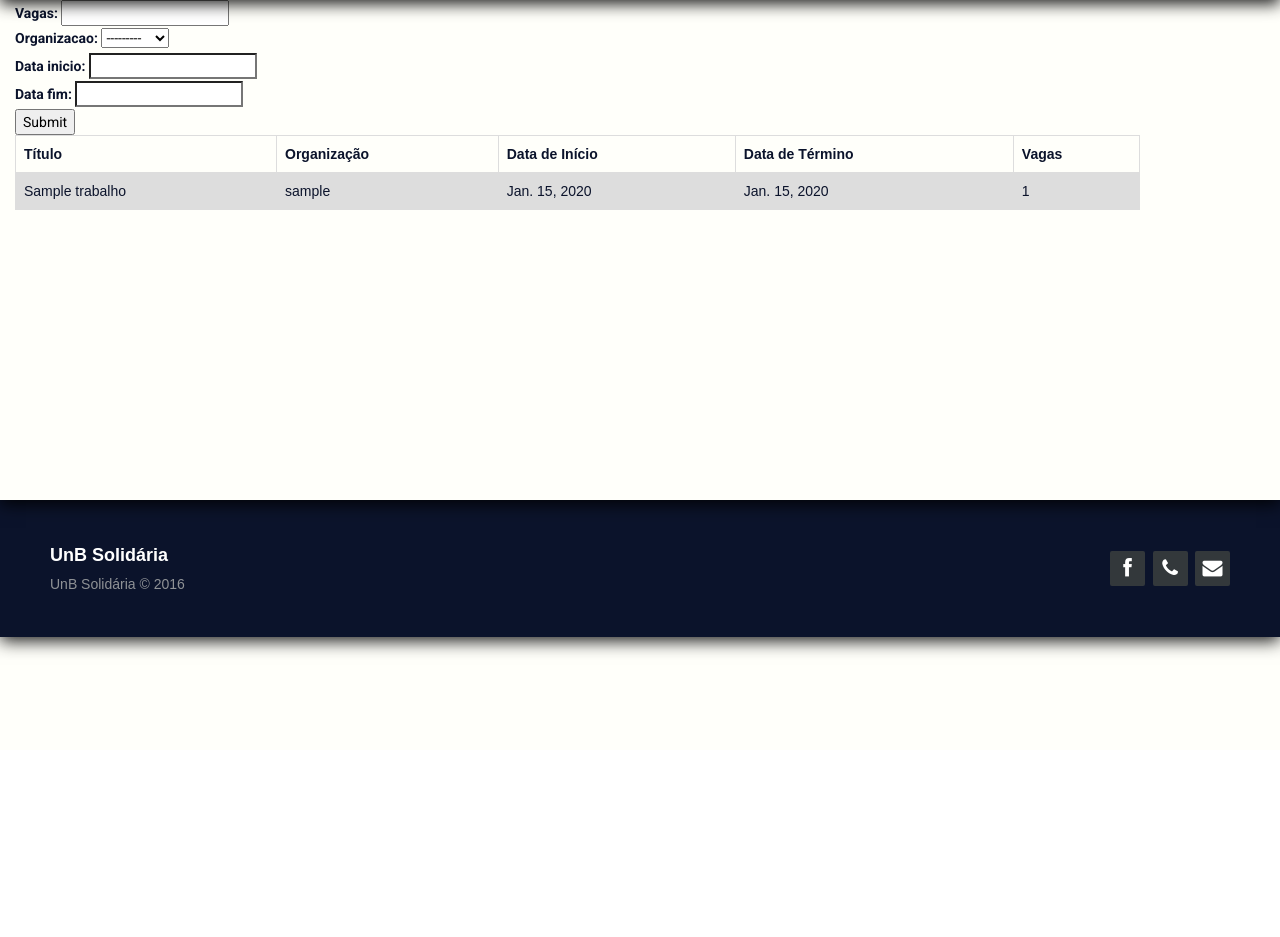
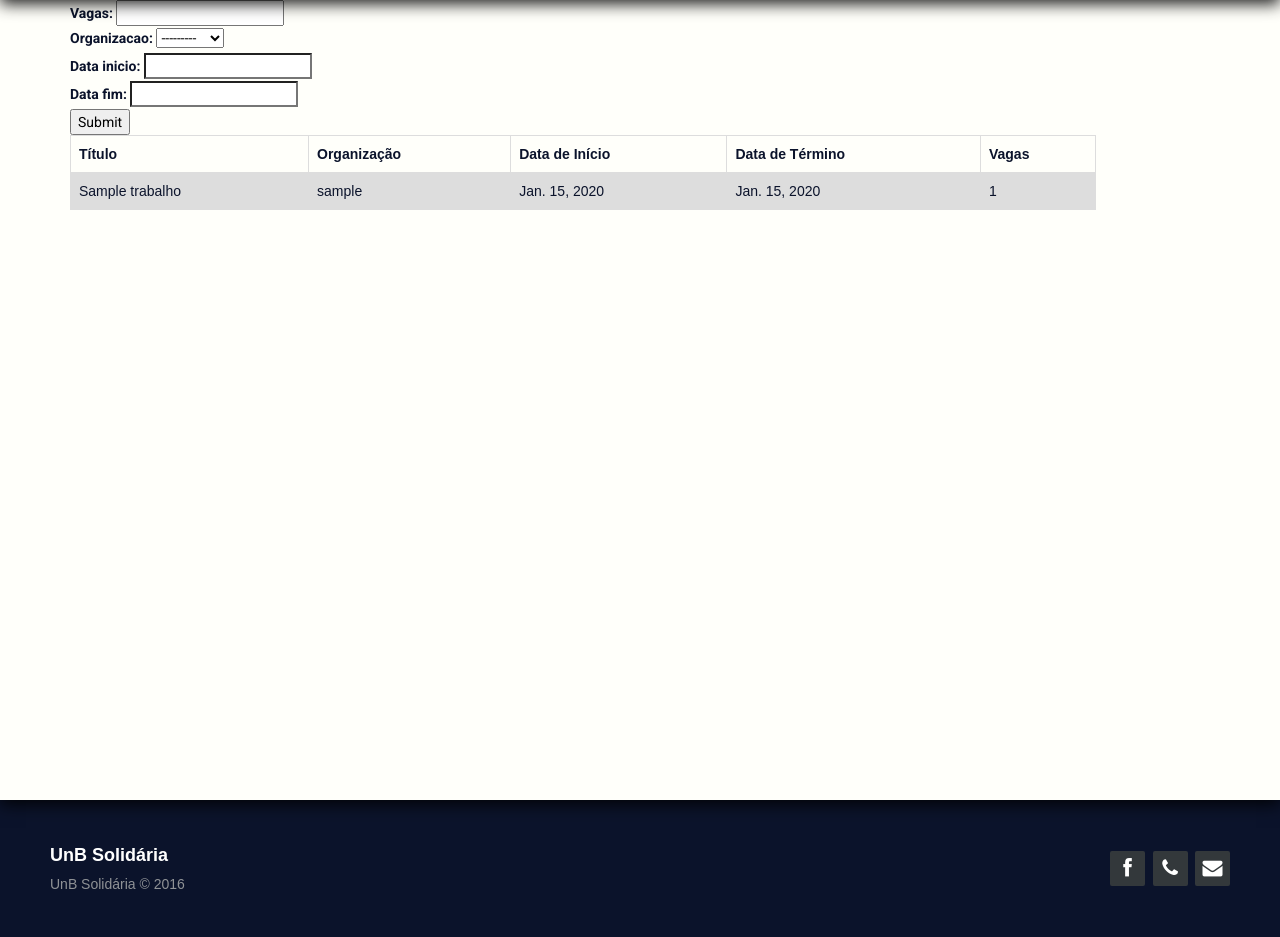
Before and after one commit to s-rafaeldias/UnBSolidaria, a Django app: page /filtros/trab in a window 1280 px wide. Shown: the part 50-987 px from the top of the page. Before the commit the page ends 706 px from the top, so only its background shows below. Run offline with Django 3.2, Linux system fonts and the light colour scheme; tables that the repository leaves empty hold one stand-in row (values such as "Sample post"); some libraries are stand-ins or nearby versions.

Commit message:
Arrumando a distancia do footer

```diff
--- a/static/css/unbsolidaria.css
+++ b/static/css/unbsolidaria.css
@@ -7,7 +7,7 @@
 }
 
 #noticias, #perguntas, #registro, #login, #trabalho{
-    min-height: 500px;
+    min-height: 100vh;
 }
 
 .form-horizontal p{
--- a/templates/filtros/trab.html
+++ b/templates/filtros/trab.html
@@ -1,7 +1,10 @@
 {% extends "base.html" %}
 
 {% block content %}
-<div id="trabalho" class="container">
+<div id="trabalho">
+
+<div class="container">
+
 
     <form action="" method="get">
         {{ filter.form.as_p }}
@@ -27,5 +30,6 @@
         {% endfor %}
     </table>
 </div>
+</div>
 
 {% endblock %}
--- a/templates/filtros/trab_user.html
+++ b/templates/filtros/trab_user.html
@@ -2,7 +2,9 @@
 {% extends "base.html" %}
 
 {% block content %}
-<div id="trabalho" class="container">
+<div id="trabalho">
+<div class="container">
+
 
     <form action="" method="get">
         {{ filter.form.as_p }}
@@ -24,5 +26,6 @@
         {% endfor %}
     </table>
 </div>
+</div>
 
 {% endblock %}
--- a/templates/filtros/user.html
+++ b/templates/filtros/user.html
@@ -2,7 +2,9 @@
 {% extends "base.html" %}
 
 {% block content %}
-<div id="trabalho" class="container">
+<div id="trabalho">
+<div class="container">
+
 
     <form action="" method="get">
         <label for="id_tipo">Tipo:</label>
@@ -70,5 +72,6 @@
         {% endfor %}
     </table>
 </div>
+</div>
 
 {% endblock %}
```
